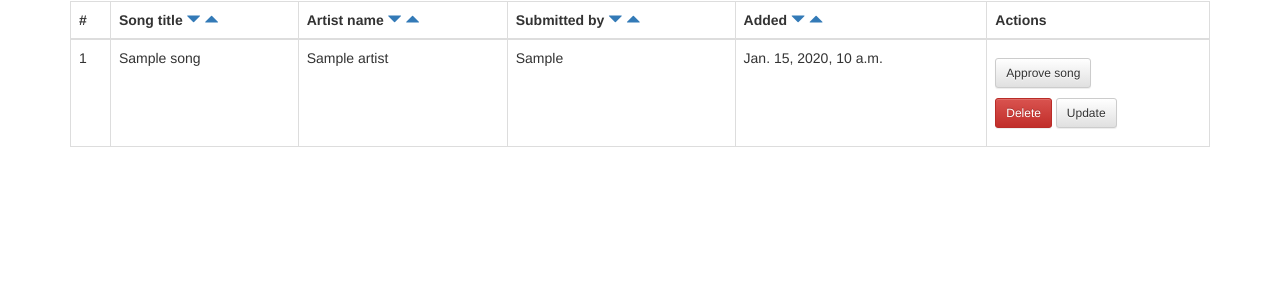
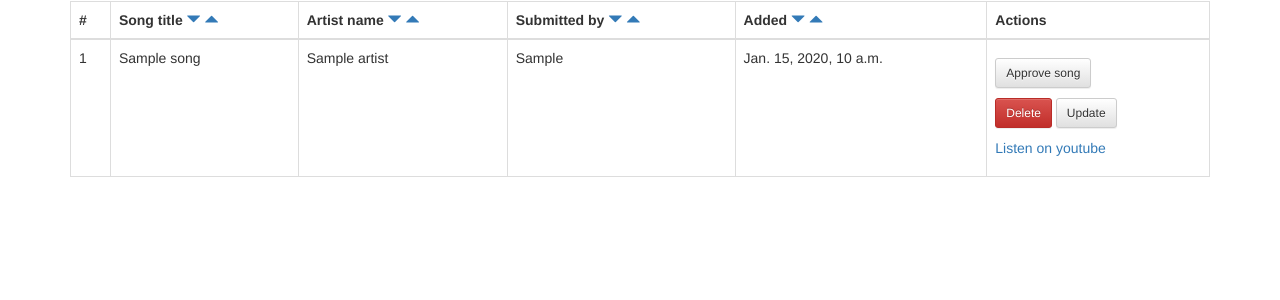
Before and after one commit to jgasteiz/wedding, a Django app: template templates/cms/songs.html in a window 1280 px wide. Shown: the part 185-485 px from the top of the page. Run offline with Django 3.2, Linux system fonts and the light colour scheme; the template is opened without the code that fills it: most values are stand-ins (such as "Sample title", 1, 10 or a date in 2020); style sheets or scripts are compiled from the project's sources; some libraries are stand-ins or nearby versions.

Commit message:
Add link to search song on youtube

```diff
--- a/templates/cms/songs.html
+++ b/templates/cms/songs.html
@@ -61,6 +61,7 @@
                         <a href="{% url 'cms:delete_song' song.id %}" class="btn btn-danger btn-sm">Delete</a>
                         <a href="{% url 'cms:update_song' song.id %}" class="btn btn-default btn-sm">Update</a>
                     </p>
+                    <p><a target="_blank" href="https://www.youtube.com/results?search_query={{ song.name }} {{ song.artist }}">Listen on youtube</a></p>
                 </td>
             </tr>
         {% empty %}
```
